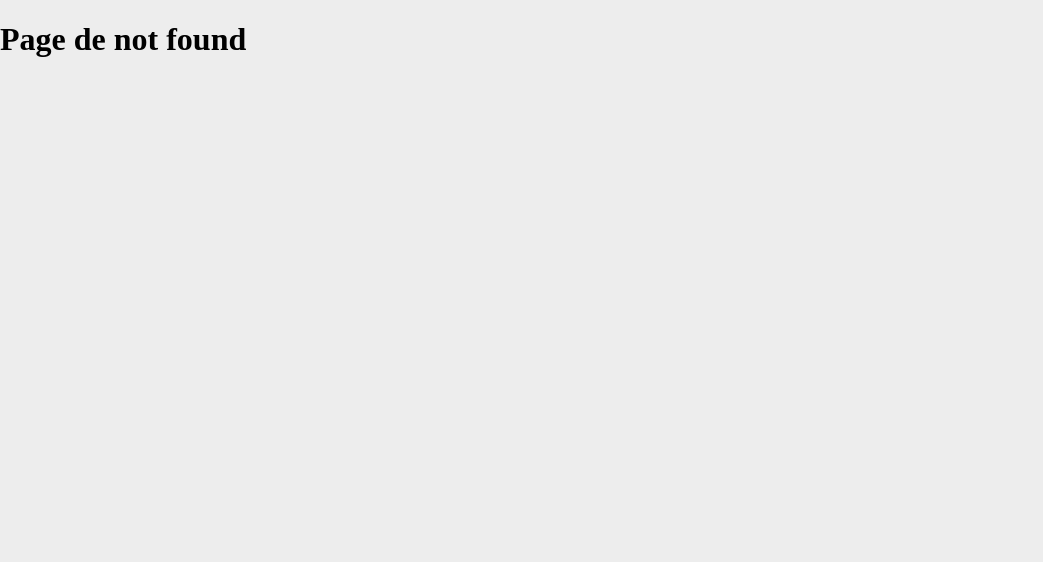
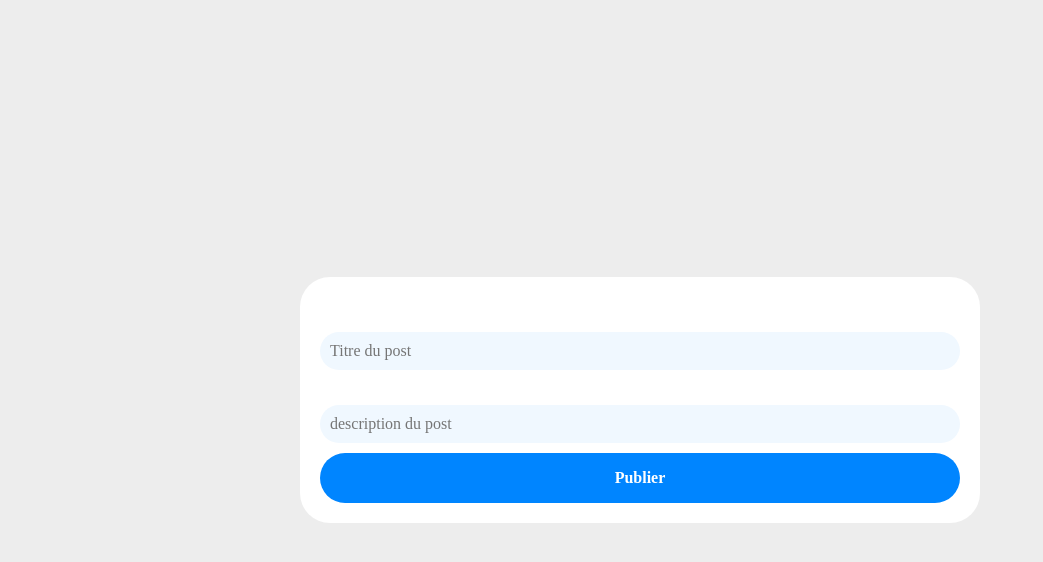
Before and after one commit to raphael57410/ca-cest-cool, a Vue app: page /formulaire in a window 1280 px wide. Before the commit this address had no page. Shown: the top 562 px of the page, without its empty margins (0-1043 px from the left). Built offline with nearby package versions, Linux system fonts and the light colour scheme.

Commit message:
✨  request all post from back and add new post with redirect on profil page

```diff
--- a/back/controllers/post.js
+++ b/back/controllers/post.js
@@ -15,7 +15,7 @@ exports.createPost = async (req, res) => {
 // Get all post
 exports.allPost = async (req, res) => {
     try {
-        const allPost = await postServices.allPost(req.body.body);
+        const allPost = await postServices.allPost();
 
         res.status(200).send(allPost);
     } catch (error) {
--- a/back/models/Post.js
+++ b/back/models/Post.js
@@ -5,6 +5,7 @@ const Coment = require('../models/Coment');
 const postSchema = Schema({
     user: [{ type: Object, ref: User }],
     coment: [{ type: Array, ref: Coment }],
+    title: { type: String },
     description: { type: String },
     image: { type: String },
     like: { type: String },
--- a/src/components/button/Button.vue
+++ b/src/components/button/Button.vue
@@ -1,5 +1,5 @@
 <template>
-  <button @click="clickFunc" class="button">{{ name }}</button>
+  <button @click="clickFunc" :type="type" class="button">{{ name }}</button>
 </template>
 
 <script>
@@ -8,6 +8,7 @@ export default {
   name: "ButtonComponent",
   props: {
     name: String,
+    type: String,
   },
   methods: {
     clickFunc() {
--- a/src/components/postCard/PostCard.vue
+++ b/src/components/postCard/PostCard.vue
@@ -8,8 +8,8 @@
       />
     </div>
     <div class="postCard-section-container">
-      <h2 class="postCard-section-title">nom prenom</h2>
-      <p class="postCard-section-text">ici le texte du post</p>
+      <h2 class="postCard-section-title">{{ post.title }}</h2>
+      <p class="postCard-section-text">{{ post.description }}</p>
       <div class="postCard-social-container">
         <div>coment</div>
         <div class="postCard-like-container">logo de like</div>
@@ -22,6 +22,9 @@
 import "./postCard.css";
 
 export default {
+  props: {
+    post: Object,
+  },
   name: "PostCard",
 };
 </script>
--- /dev/null
+++ b/src/components/postFormPage/PostFormPage.vue
@@ -0,0 +1,54 @@
+<template>
+  <div class="postForm-container">
+    <form
+      v-on:submit.prevent="
+        () => {
+          addPost({ titre, description });
+          titre = '';
+          description = '';
+          $router.push('./profil');
+        }
+      "
+      class="postForm"
+    >
+      <input-component
+        v-model="titre"
+        type="text"
+        placeholder="Titre du post"
+      ></input-component>
+      <input-component
+        v-model="description"
+        type="text"
+        placeholder="description du post"
+      ></input-component>
+      <button-component
+        class="postForm-button"
+        name="Publier"
+        type="submit"
+      ></button-component>
+    </form>
+  </div>
+</template>
+
+<script>
+import "./postFormPage.css";
+import InputComponent from "@/components/input/Input";
+import ButtonComponent from "@/components/button/Button";
+import { mapActions } from "vuex";
+
+export default {
+  data() {
+    return {
+      titre: "",
+      description: "",
+    };
+  },
+  components: {
+    "input-component": InputComponent,
+    "button-component": ButtonComponent,
+  },
+  methods: {
+    ...mapActions(["addPost"]),
+  },
+};
+</script>
--- /dev/null
+++ b/src/components/postFormPage/postFormPage.css
@@ -0,0 +1,20 @@
+.postForm-container {
+    display: flex;
+    align-items: center;
+    justify-content: center;
+    min-width: 100vw;
+    min-height: 100vh;
+}
+
+.postForm {
+    display: flex;
+    flex-direction: column;
+    border-radius: 30px;
+    padding: 20px;
+    width: 50%;
+    background: white;
+}
+
+.postForm-button {
+    margin-top: 10px;
+}
--- a/src/components/profilPage/ProfilPage.vue
+++ b/src/components/profilPage/ProfilPage.vue
@@ -6,15 +6,14 @@
         <h1 class="main-title">Mon Mur</h1>
         <button-component
           name="Ajouter un Post"
+          type="button"
           @onClick="$router.push('./formulaire')"
         ></button-component>
-        <post-card />
-        <post-card />
-        <post-card />
-        <post-card />
-        <post-card />
-        <post-card />
-        <post-card />
+        <post-card
+          v-for="post in $store.state.allPost"
+          :post="post"
+          :key="post._id"
+        />
       </div>
     </main>
   </div>
@@ -25,10 +24,15 @@ import "./profilPage.css";
 import SideBarProfil from "@/components/sideBarProfil/SideBarProfil";
 import PostCard from "@/components/postCard/PostCard";
 import ButtonComponent from "@/components/button/Button";
+import { fetchAllPostRequest } from "@/requests";
 
 export default {
   data() {
     return {};
+  },
+  created() {
+    if (this.$store.state.isConnected)
+      fetchAllPostRequest(this.$store.dispatch);
   },
   components: {
     "side-bar": SideBarProfil,
--- a/src/requests/index.js
+++ b/src/requests/index.js
@@ -11,3 +11,26 @@ export const loginRequest = async (email, password) => {
             return error.response;
         });
 }
+
+export const fetchAllPostRequest = async (storeDispatch) => {
+    const TOKEN = localStorage.getItem('TOKEN');
+
+    axios.get("http://localhost:3000/api/cacestcool/post/all", { headers: { Authorization: `Bearer ${TOKEN}` } })
+        .then((response) => {
+            storeDispatch("allPost", response.data.reverse());
+        })
+        .catch((error) => {
+            console.log("Error fetch", error);
+        });
+}
+
+export const addPostRequest = async (title, description) => {
+    const currentUser = JSON.parse(localStorage.getItem('USER'));
+    return await axios.post("http://localhost:3000/api/cacestcool/post/add", { body: { title, description, currentUser } })
+        .then((response) => {
+            return response;
+        })
+        .catch((error) => {
+            return error.response;
+        });
+}
--- a/src/router/index.js
+++ b/src/router/index.js
@@ -1,11 +1,13 @@
 import VueRouter from "vue-router";
 import LoginPage from "../components/loginPage/LoginPage"
 import ProfilPage from "../components/profilPage/ProfilPage"
+import postFormPage from "../components/postFormPage/PostFormPage"
 import PageNotFound from "../components/PageNotFound"
 
 const routes = [
     { path: "/", component: LoginPage },
     { path: "/profil", component: ProfilPage },
+    { path: "/formulaire", component: postFormPage },
     { path: "*", component: PageNotFound },
 ];
 
--- a/src/store/index.js
+++ b/src/store/index.js
@@ -2,6 +2,7 @@ import Vue from "vue"
 import Vuex from "vuex"
 import {
     loginRequest,
+    addPostRequest
 } from '@/requests';
 import router from '@/router';
 
@@ -9,6 +10,7 @@ Vue.use(Vuex);
 
 const store = new Vuex.Store({
     state: {
+        allPost: [],
         loader: false,
         isConnected: localStorage.getItem('isConnected') ? localStorage.getItem('isConnected') : false,
         loginMessage: "",
@@ -17,6 +19,10 @@ const store = new Vuex.Store({
     getters: {
     },
     mutations: {
+        // all Post
+        initData(state, post) {
+            state.allPost = post;
+        },
         // login
         async login(state, { email, password, }) {
 
@@ -33,10 +39,26 @@ const store = new Vuex.Store({
                 }
                 else if (response.status === 404) state.loginMessage = response.data.message;
         },
+        // add Post
+        async addPost(state, { titre, description }) {
+
+            state.loader = true;
+            console.log('add Post' + titre, description);
+            const response = await addPostRequest(titre, description);
+            console.log(response);
+        },
     },
     actions: {
+        allPost({ commit }, initialTodos) {
+            commit("initData", initialTodos ? initialTodos : []);
+        },
+
         login({ commit }, { email, password }) {
             commit("login", { email, password });
+        },
+
+        addPost({ commit }, { titre, description }) {
+            commit("addPost", { titre, description });
         },
     },
 });
```
Also changed, not shown: back/services/postService.js (+8 -9 lines).
